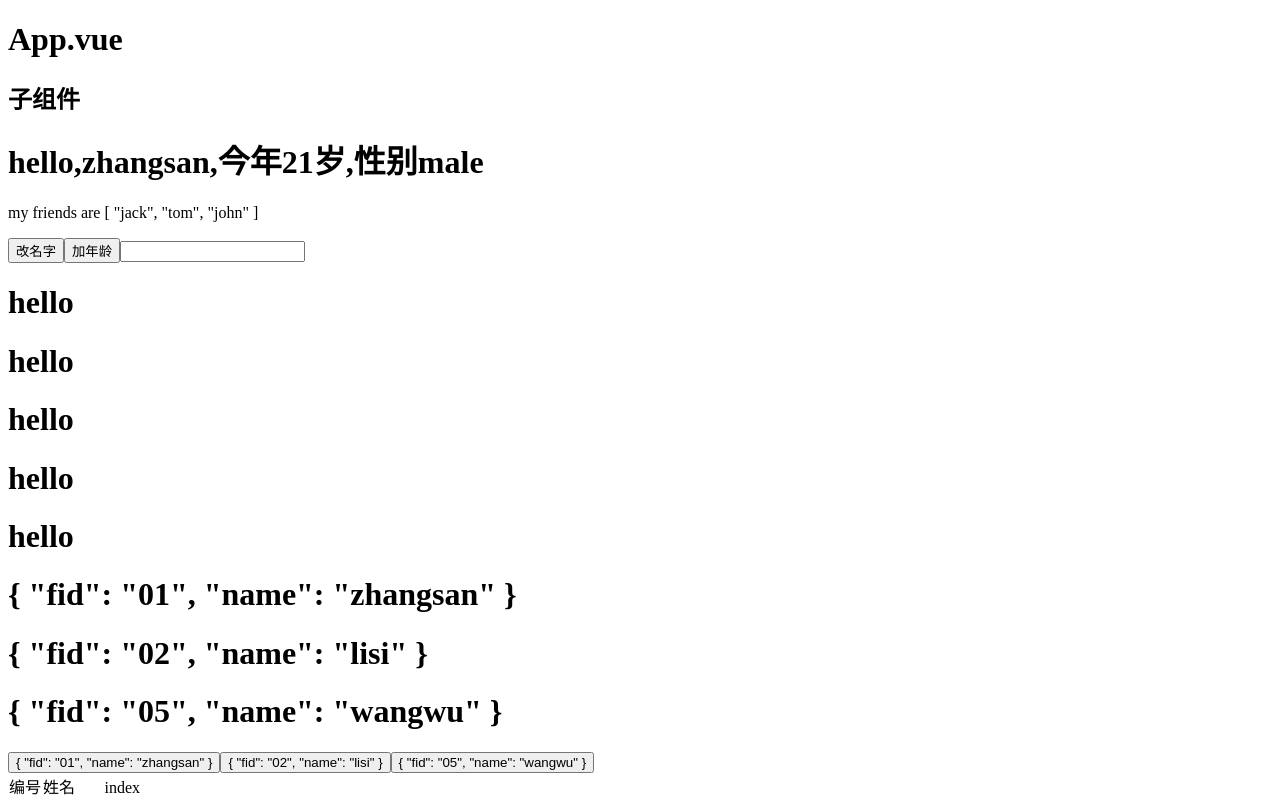
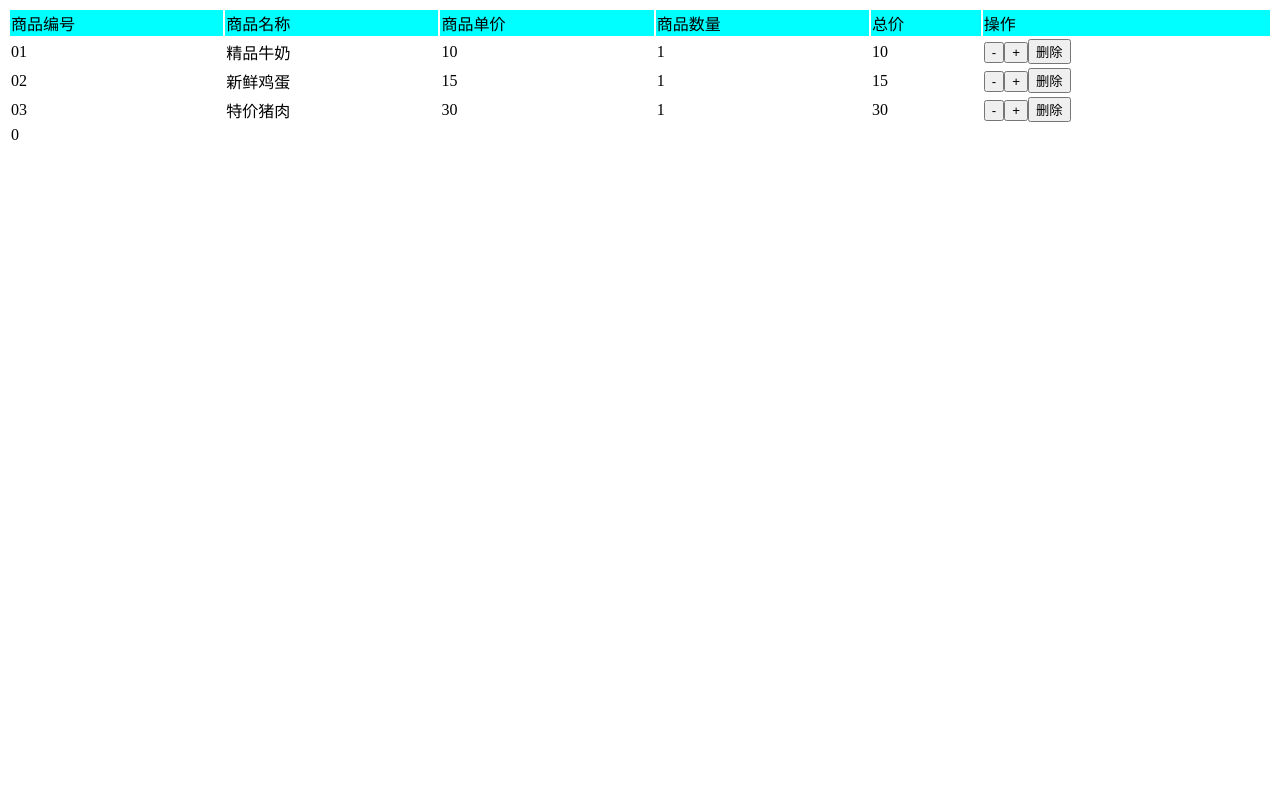
Before and after one commit to mujiabinbin/practise, a Vue app in the folder vue3/: page / in a window 1280 px wide. Shown: the top 800 px of the page. Built offline with nearby package versions, Linux system fonts and the light colour scheme.

Commit message:
Shoppingcart

```diff
--- a/vue3/src/App.vue
+++ b/vue3/src/App.vue
@@ -1,11 +1,12 @@
 <template>
 	<div>
 		<!-- //template只接收一个子组件，所以最佳方式是用一个div包裹所有组件 -->
-		<h1>App.vue</h1>
-		<Test1></Test1><!-- //3 渲染子组件 -->
-		<Basic></Basic>
+		<!-- <h1>App.vue</h1>
+		<Test1></Test1> --><!-- //3 渲染子组件 -->
+		<!-- <Basic></Basic>
 		<Listfor></Listfor>
-		<If></If>
+		<If></If> -->
+		<shoppingcart></shoppingcart>
 		<a href="../public/login.html"></a>
 	</div>
 </template>
@@ -16,13 +17,15 @@
 	import Basic from './components/basicGra/Basic.vue';
 	import Listfor from './components/basicGra/Listfor';
 	import If from './components/basicGra/If';
+	import Shoppingcart from './components/basicGra/Shoppingcart.vue';
 	//2 配置注册子组件
 	export default {
 		components: {
 			Test1,
 			Basic,
 			Listfor,
-			If
+			If,
+			Shoppingcart
 		}
 	}
 </script>
--- /dev/null
+++ b/vue3/src/components/basicGra/Shoppingcart.vue
@@ -0,0 +1,60 @@
+<template>
+  <table>
+    <thead>
+        <td>商品编号</td>
+        <td>商品名称</td>
+        <td>商品单价</td>
+        <td>商品数量</td>
+        <td>总价</td>
+        <td>操作</td>
+    </thead>
+    <tbody>
+        <template v-for="item in product">
+          <tr v-if="item.num>0" v-bind:key="item.id">
+            <td>{{item.id}}</td>
+            <td>{{item.name}}</td>
+            <td>{{item.price}}</td>
+            <td>{{item.num}}</td>
+            <td>{{item.price*item.num}}</td>
+            <td><button v-on:click="item.num--">-</button><button v-on:click="item.num++">+</button><button v-on:click="item.num=0;">删除</button></td>
+        </tr>
+        </template>
+       <tr>
+        <td>{{total}}</td>
+       </tr>
+
+    </tbody>
+  </table>
+</template>
+
+<script>
+export default {
+    data() {
+        return {
+            product:
+            [{id:`01`,name:`精品牛奶`,price:10,num:1},
+            {id:`02`,name:`新鲜鸡蛋`,price:15,num:1},
+            {id:`03`,name:`特价猪肉`,price:30,num:1},
+            ],
+            total:0
+        }
+    }
+
+}
+</script>
+
+<style>
+table{
+    width: 100%;
+    /* border: 1px solid gray; */
+}
+thead{
+     width: 100%;
+    border: 1px solid gray;
+    background-color: aqua;
+}
+tbody{
+    width: 100%;
+    border: 1px solid gray;
+}
+</style>
```
